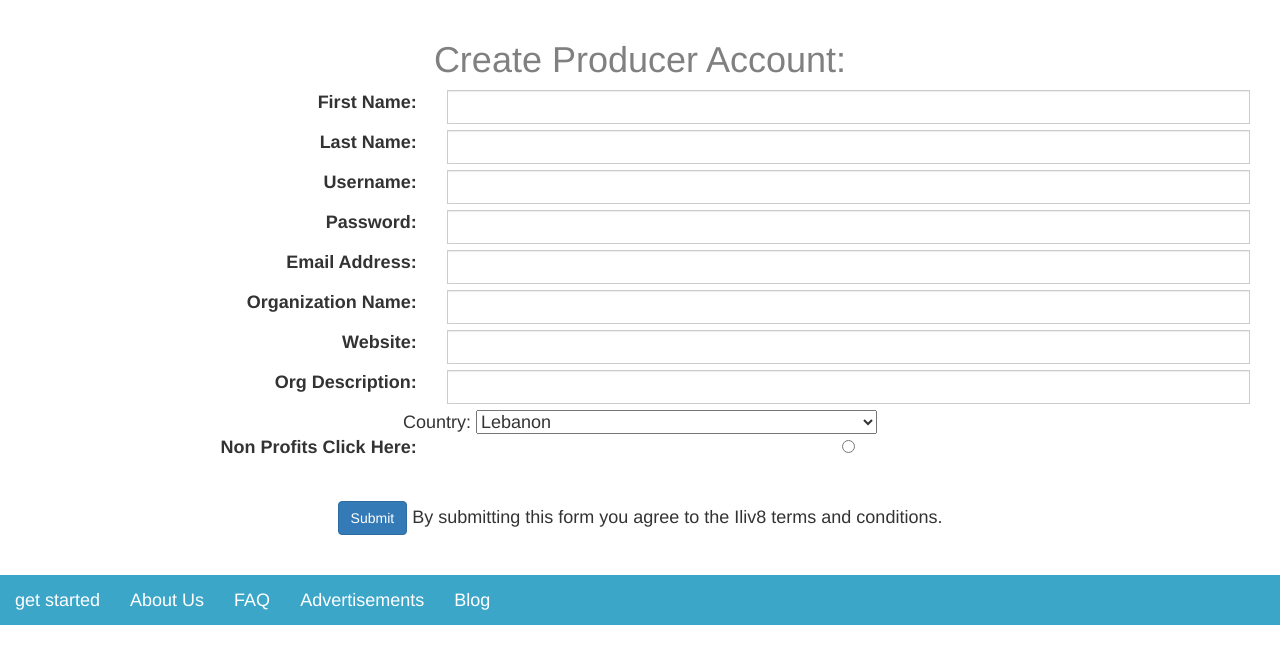
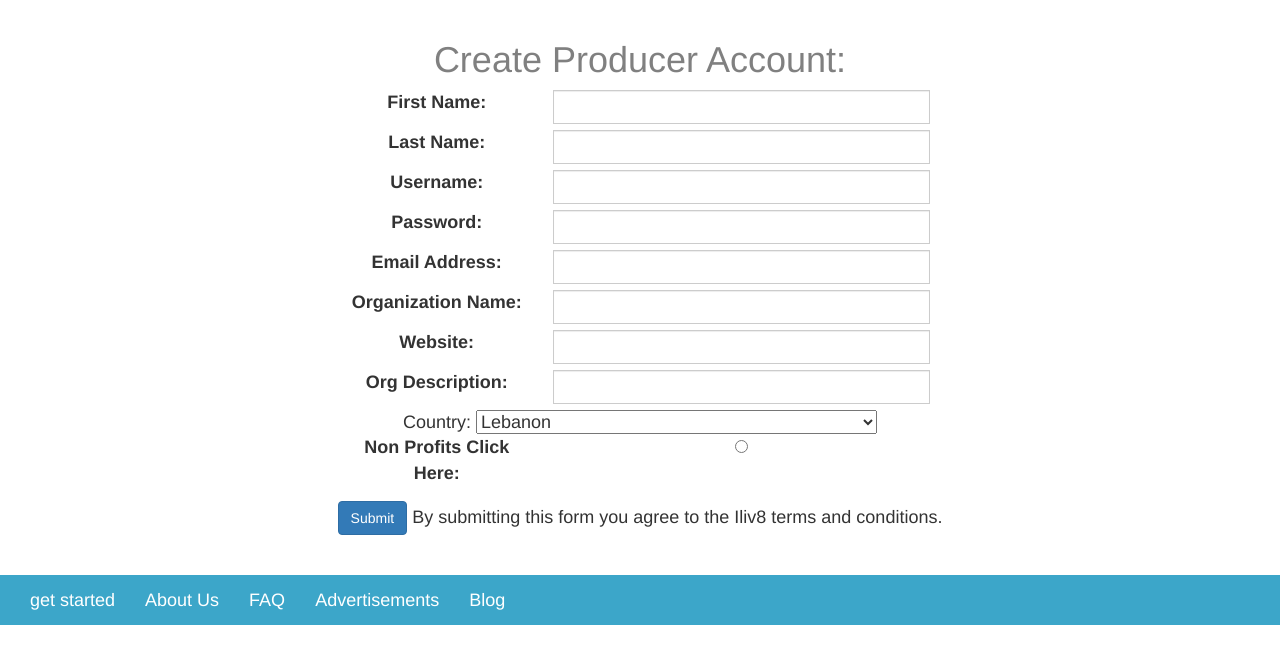
Before and after one commit to msamuels/social_monitization, a PHP site: template templates/create-producers.php in a window 1280 px wide. Shown: the part 81-745 px from the top of the page. Run offline with PHP 8.4, Linux system fonts and the light colour scheme; the template is opened without the code that fills it, so the values that code supplies are empty.

Commit message:
Create producer cleanup

```diff
--- a/templates/create-producers.php
+++ b/templates/create-producers.php
@@ -1,53 +1,66 @@
+<div class="row">
+
+    <div class="col-sm-3"></div>
+
+    <div class="col-sm-6">
+
         <H1>Create Producer Account: </H1>
 
         <form action="/save-producer" method="POST">
             <div class="form-group">
-      <label class="control-label col-sm-4" style="text-align:right">First Name:</label>
-      <div class="col-sm-8" style="text-align:left"><input type="text" class="form-control" name="first_name" />
+                <label class="control-label col-sm-4">First Name:</label>
+                <div class="col-sm-8" ><input type="text" class="form-control"
+                                                                     name="first_name"/>
                 </div>
             </div>
 
             <div class="form-group">
-      <label class="control-label col-sm-4" style="text-align:right">Last Name:</label>
-      <div class="col-sm-8" style="text-align:left"><input type="text" class="form-control" name="last_name" />
+                <label class="control-label col-sm-4">Last Name:</label>
+                <div class="col-sm-8" ><input type="text" class="form-control" name="last_name"/>
                 </div>
             </div>
 
             <div class="form-group">
-      <label class="control-label col-sm-4" style="text-align:right">Username:</label>
-      <div class="col-sm-8" style="text-align:left"><input type="text" class="form-control" name="user_name" />
+                <label class="control-label col-sm-4">Username:</label>
+                <div class="col-sm-8" ><input type="text" class="form-control" name="user_name"/>
                 </div>
             </div>
 
             <div class="form-group">
-      <label class="control-label col-sm-4" style="text-align:right">Password:</label>
-      <div class="col-sm-8" style="text-align:left"><input type="text" class="form-control" name="password" />
+                <label class="control-label col-sm-4">Password:</label>
+                <div class="col-sm-8" ><input type="text" class="form-control" name="password"/>
                 </div>
             </div>
 
             <div class="form-group">
-      <label class="control-label col-sm-4" style="text-align:right">Email Address:</label>
-      <div class="col-sm-8" style="text-align:left"><input type="text" class="form-control" name="email_address" />
+                <label class="control-label col-sm-4">Email Address:</label>
+                <div class="col-sm-8" ><input type="text" class="form-control"
+                                                                     name="email_address"/>
                 </div>
             </div>
 
             <div class="form-group">
-      <label class="control-label col-sm-4" style="text-align:right">Organization Name:</label>
-      <div class="col-sm-8" style="text-align:left"><input type="text" class="form-control" name="org_name" />
+                <label class="control-label col-sm-4">Organization Name:</label>
+                <div class="col-sm-8" >
+                    <input type="text" class="form-control" name="org_name"/>
                 </div>
             </div>
 
             <div class="form-group">
-      <label class="control-label col-sm-4" style="text-align:right">Website:</label>
-      <div class="col-sm-8" style="text-align:left"><input type="text" class="form-control" name="organization_url" />
+                <label class="control-label col-sm-4">Website:</label>
+                <div class="col-sm-8" >
+                    <input type="text" class="form-control"  name="organization_url"/>
                 </div>
             </div>
 
             <div class="form-group">
-      <label class="control-label col-sm-4" style="text-align:right">Org Description:</label>
-      <div class="col-sm-8" style="text-align:left"><input type="text" class="form-control" name="description" />
+                <label class="control-label col-sm-4">Org Description:</label>
+                <div class="col-sm-8" >
+                    <input type="text" class="form-control" name="description"/>
                 </div>
             </div>
+
+
             Country: <select name="country">
                 <option value="Afghanistan">Afghanistan</option>
                 <option value="Albania">Albania</option>
@@ -292,16 +305,18 @@
             <br>
 
             <div class="form-group">
-      <label class="control-label col-sm-4" style="text-align:right">Non Profits Click Here:</label>
-  <input type="radio" name="non-profit" />
+                <label class="control-label col-sm-4">Non Profits Click Here:</label>
+                <input type="radio" name="non-profit"/>
             </div>
-  </div>
-<div class="row">
-<div style="text-align:center">
-    <button class="btn btn-primary" type="submit" >Submit</button>
+
+
+            <button class="btn btn-primary" type="submit">Submit</button>
 
             By submitting this form you agree to the Iliv8 terms and conditions.
+
+
+        </form>
     </div>
 </div>
 
-</form>
+<div class="col-sm-3"></div>
```
Lines whose indentation alone changed are shown as unchanged.
